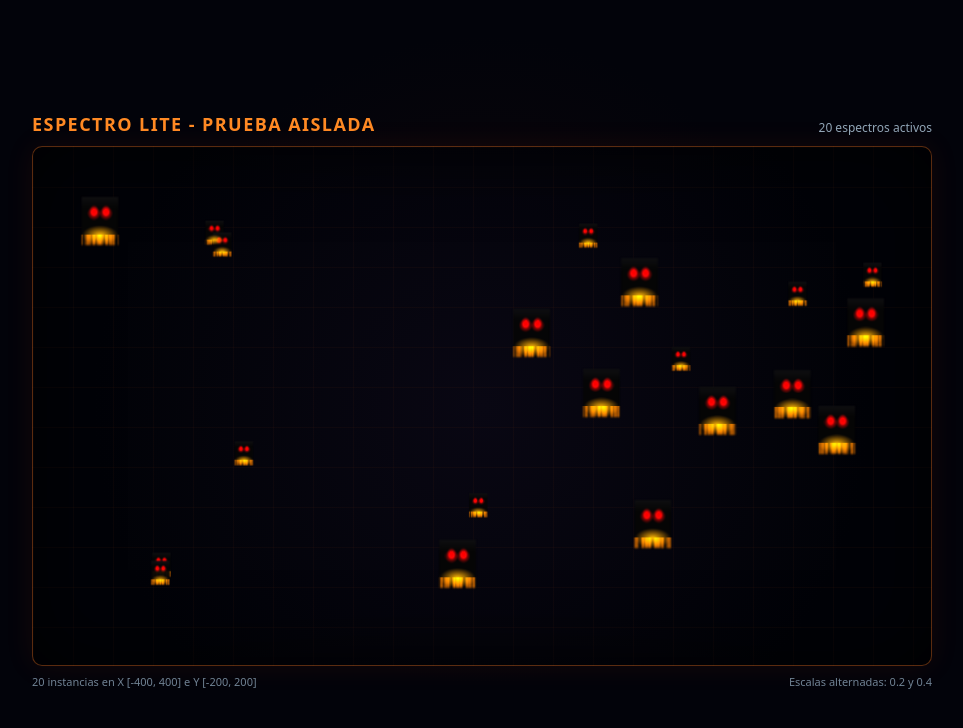
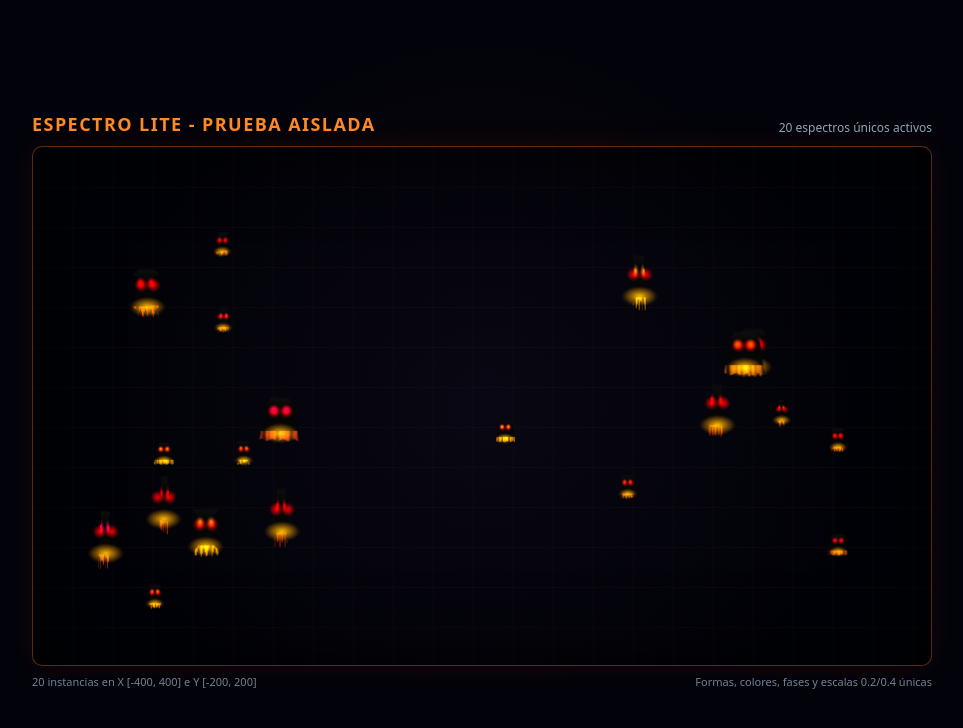
Before and after one commit to Danelnow88/JuegoDemo, a website: page tests/prueba_espectro_lite.html in a window 1280 px wide. Shown: the whole page, without its empty margins (158-1121 px from the left). Drawn offline with nearby package versions, Linux system fonts and the light colour scheme.

Commit message:
Add unique visual variants to Espectro Lite

```diff
--- a/js/render/espectroLite.js
+++ b/js/render/espectroLite.js
@@ -14,18 +14,36 @@
     uniform float uTime;
     uniform float uBeat;
     uniform float uPhase;
+    uniform float uForm;
     varying vec2 vUv;
 
     void main() {
       vUv = uv;
       vec3 pos = position;
-      float t = uTime + uPhase;
+      float phaseSeed = fract(sin(uPhase * 17.17) * 43758.5453);
+      float speed = mix(0.72, 1.38, phaseSeed);
+      float t = uTime * speed + uPhase;
+
+      // Factor de forma por arquetipo, sin agregar vertices:
+      // bajo = ancho/redondeado; medio = capa rasgada; alto = largo/delgado.
+      if (uForm < 0.33) {
+        pos.x *= mix(1.18, 1.05, uForm / 0.33);
+        pos.y *= 0.90;
+      } else if (uForm < 0.75) {
+        float medium = (uForm - 0.33) / 0.42;
+        pos.x *= mix(1.0, 0.84, medium);
+        pos.x += sin(vUv.y * 24.0 + uPhase) * (1.2 + medium * 1.1);
+      } else {
+        float longForm = (uForm - 0.75) / 0.25;
+        pos.x *= mix(0.74, 0.52, longForm);
+        pos.y *= mix(1.08, 1.22, longForm);
+      }
 
       // Movimiento organico sutil: conserva la escala miniatura del plano.
-      pos.x += sin(pos.y * 7.0 + t * 1.8) * 0.025;
-      pos.y += cos(pos.x * 9.0 + t * 1.3) * 0.018;
+      pos.x += sin(vUv.y * 7.0 + t * 1.8) * mix(1.2, 2.8, uForm);
+      pos.y += cos(vUv.x * 9.0 + t * 1.3) * mix(0.7, 1.6, uForm);
       if (vUv.y < 0.25) {
-        pos.x += sin(t * 2.4 + vUv.x * 12.0) * 0.035;
+        pos.x += sin(t * 2.4 + vUv.x * 12.0) * mix(1.4, 3.5, uForm);
       }
       pos *= 1.0 + clamp(uBeat, 0.0, 1.0) * 0.025;
 
@@ -37,18 +55,28 @@
     uniform float uTime;
     uniform float uBeat;
     uniform float uPhase;
+    uniform float uForm;
+    uniform vec3 uVariant;
     varying vec2 vUv;
 
     void main() {
-      float t = uTime + uPhase;
+      float phaseSeed = fract(sin(uPhase * 17.17) * 43758.5453);
+      float inkSpeed = mix(0.72, 1.38, phaseSeed);
+      float fireSpeed = mix(0.65, 1.55, fract(phaseSeed * 7.31));
+      float eyeSpeed = mix(1.2, 4.8, fract(phaseSeed * 13.7));
+      float t = uTime * inkSpeed + uPhase;
       vec3 ink = vec3(0.02, 0.02, 0.02);
-      vec3 lava = vec3(1.0, 0.5, 0.0);
+      vec3 variant = clamp(uVariant, vec3(0.0), vec3(1.0));
+      vec3 lavaVariant = vec3(variant.r, max(variant.g, 0.04), variant.b * 0.35);
+      vec3 lava = mix(vec3(1.0, 0.5, 0.0), lavaVariant, 0.58);
+      vec3 eyeColor = mix(vec3(1.0, 0.0, 0.0), variant, 0.78);
       vec3 color = ink;
 
       // Lava naranja en la base: dos senos baratos simulan fuego interior.
       if (vUv.y < 0.25) {
-        float fireA = sin(t * 7.0 + vUv.x * 22.0) * 0.5 + 0.5;
-        float fireB = sin(t * -10.0 + vUv.x * 39.0) * 0.5 + 0.5;
+        float fireT = uTime * fireSpeed + uPhase;
+        float fireA = sin(fireT * 7.0 + vUv.x * 22.0) * 0.5 + 0.5;
+        float fireB = sin(fireT * -10.0 + vUv.x * 39.0) * 0.5 + 0.5;
         float fire = max(fireA, fireB);
         color = mix(ink, lava, fire * (0.72 + clamp(uBeat, 0.0, 1.0) * 0.18));
       } else if (vUv.y > 0.7) {
@@ -57,26 +85,64 @@
         color = mix(ink, vec3(0.13, 0.13, 0.15), rim * 0.35);
       }
 
-      // Dos ojos frontales rojos con halo matematico barato.
-      float eyeL = distance(vUv, vec2(0.35, 0.7));
-      float eyeR = distance(vUv, vec2(0.65, 0.7));
+      // Ojos frontales: color y parpadeo varian por enemigo mediante fase/variant.
+      float eyeDrift = sin(uTime * eyeSpeed + uPhase) * 0.012;
+      float blink = 0.72 + 0.28 * (sin(uTime * eyeSpeed * 1.7 + uPhase) * 0.5 + 0.5);
+      vec2 eyeCenterL = vec2(0.35, 0.7) + vec2(eyeDrift, 0.0);
+      vec2 eyeCenterR = vec2(0.65, 0.7) + vec2(eyeDrift, 0.0);
+      float eyeL = distance(vUv, eyeCenterL);
+      float eyeR = distance(vUv, eyeCenterR);
       float eye = min(eyeL, eyeR);
       float core = 1.0 - smoothstep(0.035, 0.05, eye);
       float halo = 1.0 - smoothstep(0.05, 0.13, eye);
-      color += vec3(1.0, 0.0, 0.0) * halo * 0.45;
-      color = mix(color, vec3(1.0, 0.0, 0.0), core);
+      color += eyeColor * halo * 0.45 * blink;
+      color = mix(color, eyeColor, core * blink);
 
-      // Bordes transparentes: el plano no se percibe como rectangulo.
-      float alpha = smoothstep(0.0, 0.08, vUv.x)
-        * smoothstep(1.0, 0.92, vUv.x)
-        * smoothstep(0.0, 0.08, vUv.y)
-        * smoothstep(1.0, 0.94, vUv.y);
+      // Silueta por fragmento: variedad real sin subdividir PlaneGeometry.
+      float centeredX = abs(vUv.x - 0.5);
+      float halfWidth;
+      float bottomEdge;
+      if (uForm < 0.33) {
+        // Fantasma clasico: hombros redondos y base ancha.
+        halfWidth = 0.34 + (1.0 - vUv.y) * 0.13;
+        halfWidth -= smoothstep(0.72, 1.0, vUv.y) * 0.12;
+        bottomEdge = 0.035 + (sin(vUv.x * 25.0 + uPhase) * 0.5 + 0.5) * 0.045;
+      } else if (uForm < 0.75) {
+        // Capa desgarrada: bordes dentados y picos desparejos abajo.
+        halfWidth = 0.31 + sin(vUv.y * 31.0 + uPhase) * 0.055;
+        halfWidth += sin(vUv.y * 57.0 - uPhase * 0.7) * 0.025;
+        bottomEdge = 0.035 + (sin(vUv.x * 43.0 + uPhase * 2.0) * 0.5 + 0.5) * 0.17;
+      } else {
+        // Lamento: cuerpo delgado, alargado y base de hebras largas.
+        halfWidth = 0.19 + (1.0 - vUv.y) * 0.075;
+        halfWidth += sin(vUv.y * 22.0 + uPhase) * 0.018;
+        bottomEdge = 0.015 + (sin(vUv.x * 61.0 + uPhase * 2.4) * 0.5 + 0.5) * 0.23;
+      }
+      float sideMask = 1.0 - smoothstep(halfWidth - 0.025, halfWidth, centeredX);
+      float bottomMask = smoothstep(bottomEdge - 0.018, bottomEdge + 0.018, vUv.y);
+      float topMask = 1.0 - smoothstep(0.92, 1.0, vUv.y);
+      float alpha = sideMask * bottomMask * topMask;
       gl_FragColor = vec4(color, alpha * 0.94);
     }
   `;
 
   function clampScale(value) {
     return Math.max(0.2, Math.min(0.4, Number(value) || 0.2));
+  }
+
+  function clamp01(value, fallback) {
+    const number = Number(value);
+    if (!Number.isFinite(number)) return fallback;
+    return Math.max(0, Math.min(1, number));
+  }
+
+  function normalizeVariant(value) {
+    const source = Array.isArray(value) ? value : [1, 0, 0];
+    return [
+      clamp01(source[0], 1),
+      clamp01(source[1], 0),
+      clamp01(source[2], 0),
+    ];
   }
 
   function makeGlowTexture(THREE, colorA, colorB) {
@@ -139,6 +205,8 @@
           uTime: { value: 0 },
           uBeat: { value: 0 },
           uPhase: { value: 0 },
+          uForm: { value: 0 },
+          uVariant: { value: new THREE.Vector3(1, 0, 0) },
         },
         transparent: true,
         depthWrite: false,
@@ -159,11 +227,15 @@
       const THREE = this.THREE;
       const opts = options || {};
       const phase = Number(opts.phase) || 0;
+      const form = clamp01(opts.form, 0);
+      const variant = normalizeVariant(opts.variantColor);
       const material = this.bodyMaterial.clone();
       material.uniforms = {
         uTime: { value: 0 },
         uBeat: { value: 0 },
         uPhase: { value: phase },
+        uForm: { value: form },
+        uVariant: { value: new THREE.Vector3(variant[0], variant[1], variant[2]) },
       };
       const body = new THREE.Mesh(this.geometry, material);
       const eyeL = new THREE.Sprite(this.eyeMaterial);
@@ -179,7 +251,7 @@
       eyeR.scale.set(scale * 35, scale * 35, 1);
       lava.scale.set(scale * 90, scale * 50, 1);
       this.scene.add(body, eyeL, eyeR, lava);
-      const entry = { body, eyeL, eyeR, lava, phase };
+      const entry = { body, eyeL, eyeR, lava, phase, form, variant };
       this.entries.push(entry);
       return entry;
     }
@@ -192,6 +264,9 @@
       for (const entry of this.entries) {
         entry.body.material.uniforms.uTime.value = t;
         entry.body.material.uniforms.uBeat.value = b;
+        entry.body.material.uniforms.uPhase.value = entry.phase;
+        entry.body.material.uniforms.uForm.value = entry.form;
+        entry.body.material.uniforms.uVariant.value.set(entry.variant[0], entry.variant[1], entry.variant[2]);
       }
       this.renderer.render(this.scene, this.camera);
       return true;
--- a/tests/prueba_espectro_lite.html
+++ b/tests/prueba_espectro_lite.html
@@ -97,7 +97,7 @@
     </section>
     <div class="legend">
       <span>20 instancias en X [-400, 400] e Y [-200, 200]</span>
-      <span>Escalas alternadas: 0.2 y 0.4</span>
+      <span>Formas, colores, fases y escalas 0.2/0.4 únicas</span>
     </div>
   </main>
 
@@ -136,17 +136,29 @@
     }
 
     const total = 20;
+    const variants = [
+      [1, 0, 0],       // rojo puro
+      [1, 0.5, 0],     // naranja/fuego
+      [1, 0, 0.5],     // rojo profundo casi purpura
+      [1, 0.3, 0.1],   // brasa
+      [0.72, 0, 0.18], // sangre oscura
+      [1, 0.75, 0.08], // amarillo incandescente
+    ];
     for (let i = 0; i < total; i++) {
+      const form = random();
+      const variantColor = variants[Math.floor(random() * variants.length)].slice();
       lite.createEnemy({
         x: -400 + random() * 800,
         y: -200 + random() * 400,
         z: i * 0.001,
         scale: i % 2 === 0 ? 0.2 : 0.4,
         phase: random() * Math.PI * 2,
+        form,
+        variantColor,
       });
     }
 
-    status.textContent = total + ' espectros activos';
+    status.textContent = total + ' espectros únicos activos';
 
     // Bucle exclusivo de esta prueba manual. No toca el bucle de game.js.
     const startedAt = performance.now();
```
